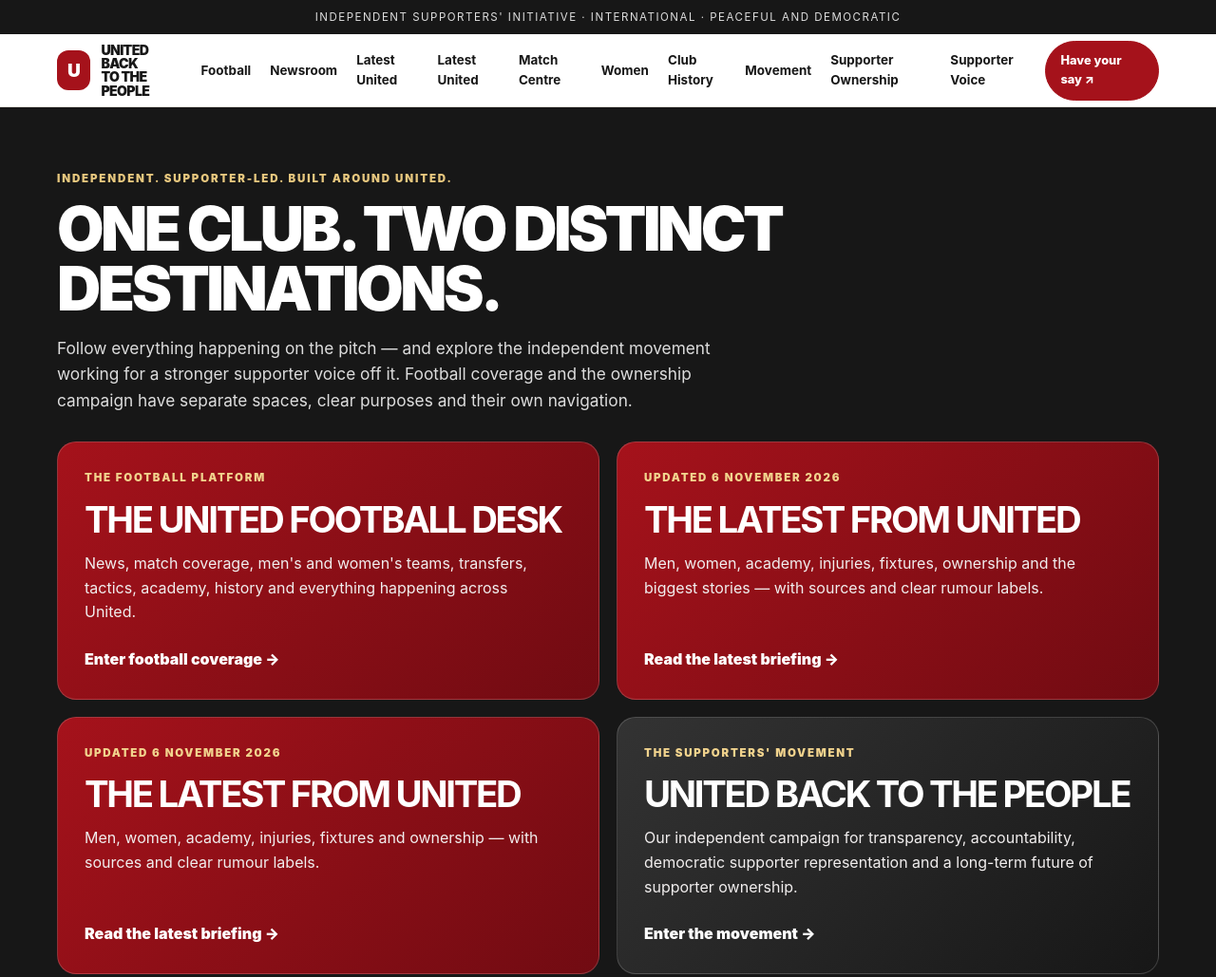
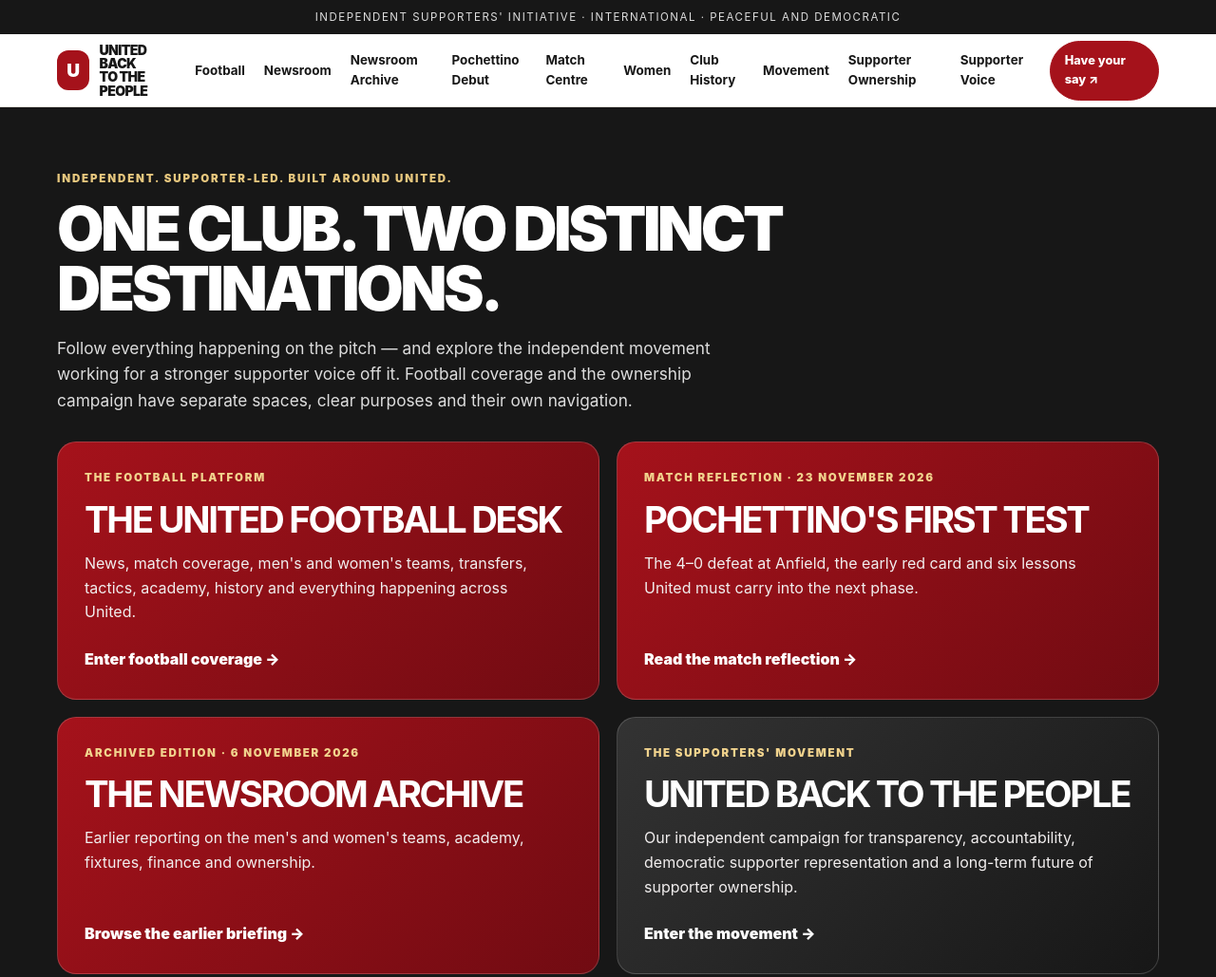
Before and after one commit to Lionel39693/united-back-to-the-people, a plain HTML site: page index.html in a window 1280 px wide. Shown: the top 1029 px of the page at 95% size. Drawn offline with Linux system fonts and the light colour scheme.

Commit message:
Integrate Pochettino debut reflection into campaign homepage

```diff
--- a/index.html
+++ b/index.html
@@ -90,7 +90,7 @@ section{padding:80px 0}.mission,.governance{background:#fff}.head{max-width:740p
 <div class="topline">Independent supporters' initiative · International · Peaceful and democratic</div>
 <header><div class="wrap nav">
 <a class="brand" href="#home" aria-label="United Back to the People home"><span class="crest">U</span><span>UNITED BACK<br>TO THE PEOPLE</span></a>
-<nav class="links" id="links" aria-label="Main navigation"><a href="#football-home">Football</a><a href="#newsroom">Newsroom</a><a href="./latest-united.html">Latest United</a><a href="./latest-united.html">Latest United</a><a href="#match-centre">Match Centre</a><a href="#womens-hub">Women</a><a href="#history">Club History</a><a href="#movement-home">Movement</a><a href="#ownership-model">Supporter Ownership</a><a href="#voice">Supporter Voice</a></nav>
+<nav class="links" id="links" aria-label="Main navigation"><a href="#football-home">Football</a><a href="#newsroom">Newsroom</a><a href="./latest-united.html">Newsroom Archive</a><a href="./pochettino-debut.html">Pochettino Debut</a><a href="#match-centre">Match Centre</a><a href="#womens-hub">Women</a><a href="#history">Club History</a><a href="#movement-home">Movement</a><a href="#ownership-model">Supporter Ownership</a><a href="#voice">Supporter Voice</a></nav>
 <a class="nav-cta" href="#voice">Have your say ↗</a><button class="menu" id="menu" aria-label="Open navigation" aria-expanded="false" aria-controls="links">☰</button>
 </div></header>
 <main>
@@ -100,8 +100,8 @@ section{padding:80px 0}.mission,.governance{background:#fff}.head{max-width:740p
 <p class="portal-intro">Follow everything happening on the pitch — and explore the independent movement working for a stronger supporter voice off it. Football coverage and the ownership campaign have separate spaces, clear purposes and their own navigation.</p>
 <div class="portal-grid">
 <a class="portal-card" href="#football-home"><div><div class="portal-tag">The football platform</div><h2>THE UNITED FOOTBALL DESK</h2><p>News, match coverage, men's and women's teams, transfers, tactics, academy, history and everything happening across United.</p></div><div class="portal-link">Enter football coverage →</div></a>
-<a class="portal-card" href="./latest-united.html"><div><div class="portal-tag">Updated 6 November 2026</div><h2>THE LATEST FROM UNITED</h2><p>Men, women, academy, injuries, fixtures, ownership and the biggest stories — with sources and clear rumour labels.</p></div><div class="portal-link">Read the latest briefing →</div></a>
-<a class="portal-card" href="./latest-united.html"><div><div class="portal-tag">Updated 6 November 2026</div><h2>THE LATEST FROM UNITED</h2><p>Men, women, academy, injuries, fixtures and ownership — with sources and clear rumour labels.</p></div><div class="portal-link">Read the latest briefing →</div></a>
+<a class="portal-card" href="./pochettino-debut.html"><div><div class="portal-tag">Match reflection · 23 November 2026</div><h2>POCHETTINO'S FIRST TEST</h2><p>The 4–0 defeat at Anfield, the early red card and six lessons United must carry into the next phase.</p></div><div class="portal-link">Read the match reflection →</div></a>
+<a class="portal-card" href="./latest-united.html"><div><div class="portal-tag">Archived edition · 6 November 2026</div><h2>THE NEWSROOM ARCHIVE</h2><p>Earlier reporting on the men's and women's teams, academy, fixtures, finance and ownership.</p></div><div class="portal-link">Browse the earlier briefing →</div></a>
 <a class="portal-card movement" href="#movement-home"><div><div class="portal-tag">The supporters' movement</div><h2>UNITED BACK TO THE PEOPLE</h2><p>Our independent campaign for transparency, accountability, democratic supporter representation and a long-term future of supporter ownership.</p></div><div class="portal-link">Enter the movement →</div></a>
 </div></div></section><section class="hero" id="home"><div class="wrap hero-inner" id="movement-home">
 <div class="eyebrow">The supporters' movement · Independent · International</div>
@@ -375,7 +375,7 @@ section{padding:80px 0}.mission,.governance{background:#fff}.head{max-width:740p
 <div class="head"><div class="kicker">The independent United newsroom</div><h2>Every story. Every match. Every voice.</h2><p class="lead">A fan-led newsroom for Manchester United: timely club updates, transfer developments, matchday coverage and analysis that goes beyond the scoreline.</p></div>
 <div class="desk-grid">
 <article class="desk-card dark"><div class="desk-label">Our editorial promise</div><h3>Fast with the facts. Honest with the opinion.</h3><p>We will separate confirmed news from reports, rumours and our own analysis. We will link to original sources, correct mistakes openly and never present speculation as fact.</p></article>
-<article class="desk-card"><div class="desk-label">The newsroom desk</div><h3>What's happening around United?</h3><p>This is the home for the latest editorial updates. Stories will be published here as they are researched and verified — no invented headlines or recycled rumours.</p></article>
+<article class="desk-card"><div class="desk-label">Latest match reflection · 23 November 2026</div><h3>Pochettino's first test: what United must learn</h3><p>Our sourced reflection on the 4–0 defeat at Anfield, the early dismissal and the lessons around discipline, defensive organisation, game management and long-term accountability.</p><p style="margin-top:14px"><a href="./pochettino-debut.html" style="color:var(--red);font-weight:900">Read the full match reflection →</a></p></article>
 </div>
 <div class="coverage-grid">
 <article class="coverage-item"><div class="desk-label">01 · Daily coverage</div><h4>United news desk</h4><p>Club announcements, manager press conferences, player updates, injuries when officially confirmed, academy news, women's team news and ownership developments.</p></article>
```
